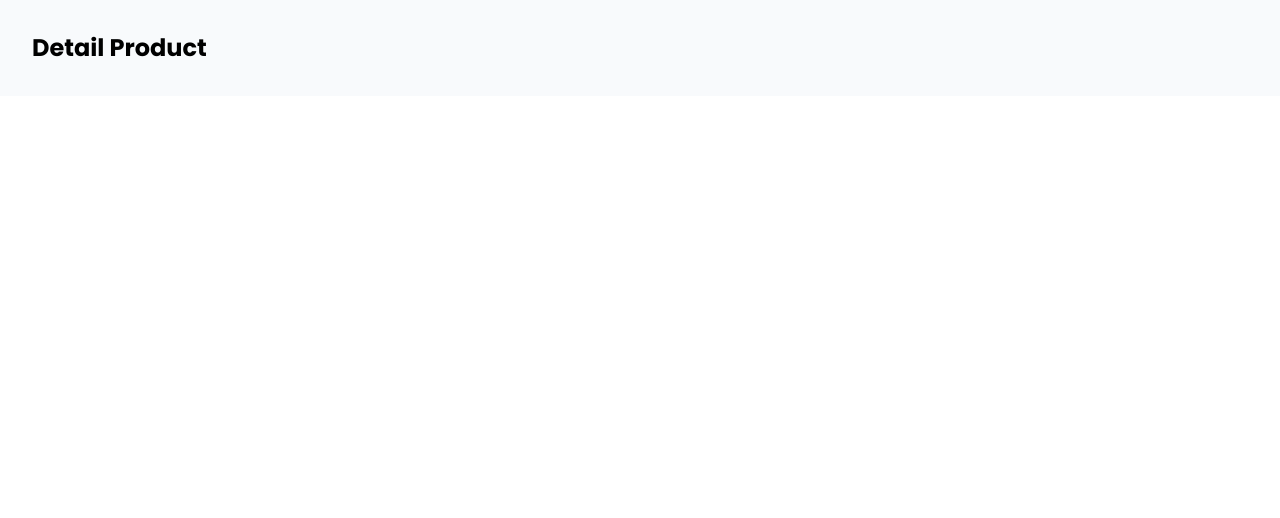
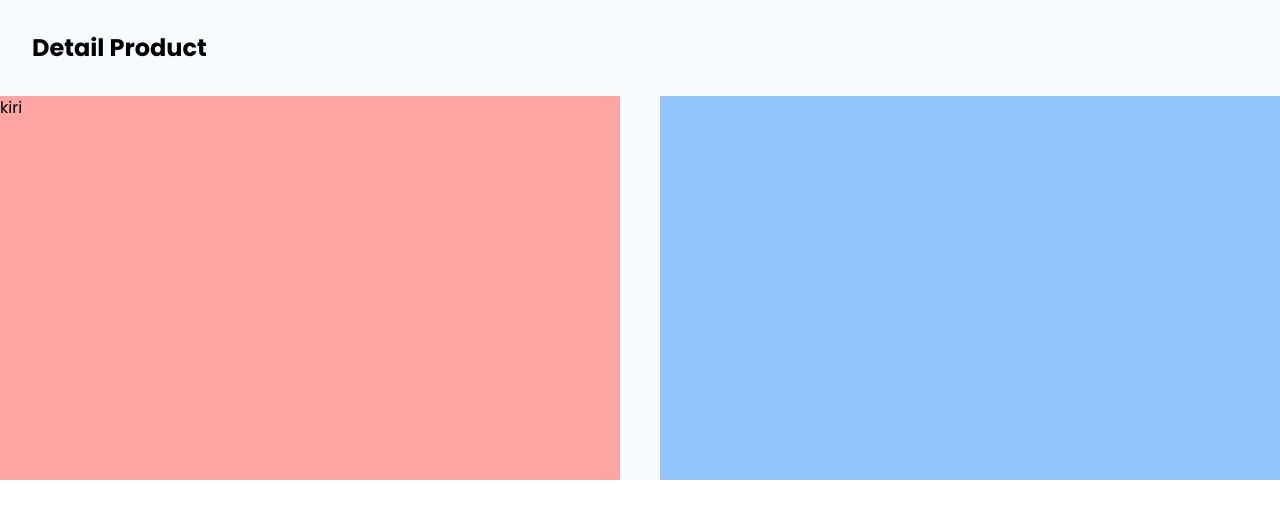
Before and after one commit to ervanervan/product-card-API, a React (Vite) app: page /detailproduct in a window 1280 px wide. Shown: the top 518 px of the page. Built offline with nearby package versions, Linux system fonts and the light colour scheme.

Commit message:
Managed to get data on all products from the API from the FAKE STORE API add detail product

```diff
--- a/src/components/DetailProduct.jsx
+++ b/src/components/DetailProduct.jsx
@@ -11,9 +11,13 @@ export default function DetailProduct({
     <div className="bg-slate-50">
       <div className="container mx-auto">
         <h1 className="font-bold text-2xl p-6 md:p-8">Detail Product</h1>
-        <div className="flex">
-          <div>
+        <div className="flex gap-10 justify-center items-center">
+          <div className="bg-red-300 w-1/2 h-96">
             <img src={image} alt="" />
+            kiri
+          </div>
+          <div className="bg-blue-300 w-1/2 h-96">
+            <h2></h2>
           </div>
         </div>
       </div>
--- a/src/pages/HomePage.jsx
+++ b/src/pages/HomePage.jsx
@@ -2,8 +2,9 @@ import React, { useEffect, useState } from "react";
 import Card from "../components/Card";
 
 const HomePage = () => {
+  const [products, setProducts] = useState([]);
+
   const url = "https://fakestoreapi.com/products";
-  const [products, setProducts] = useState([]);
 
   const getDataProducts = async () => {
     const response = await fetch(url);
```
